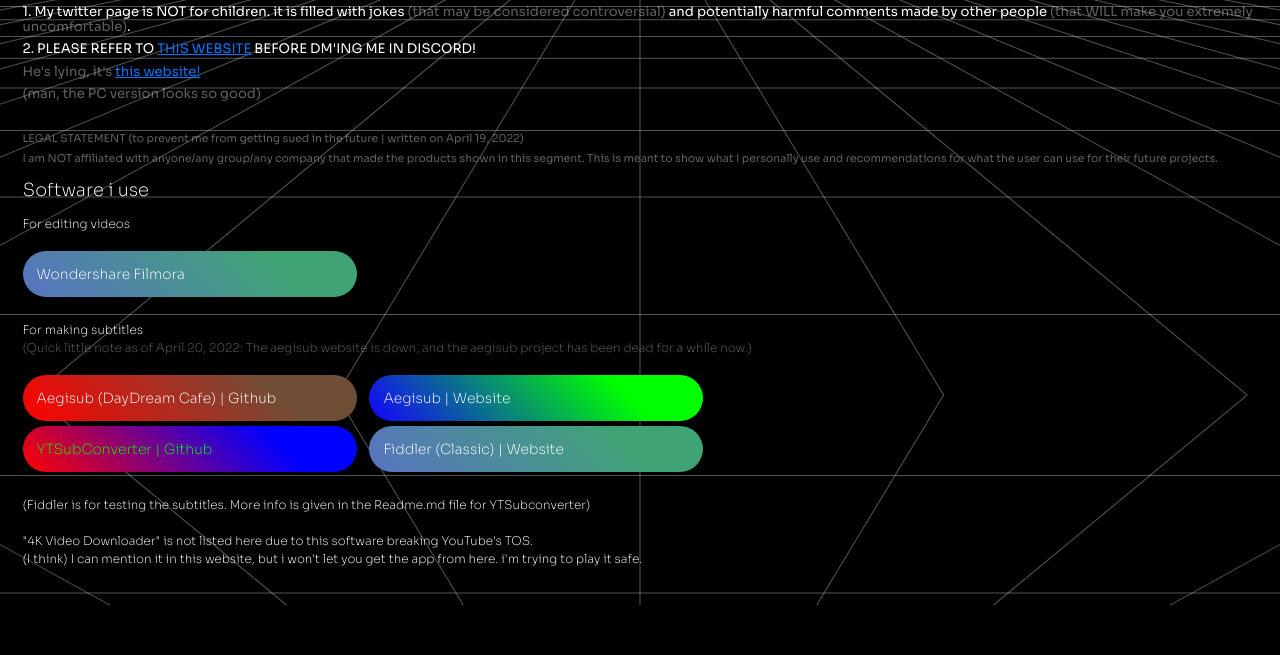
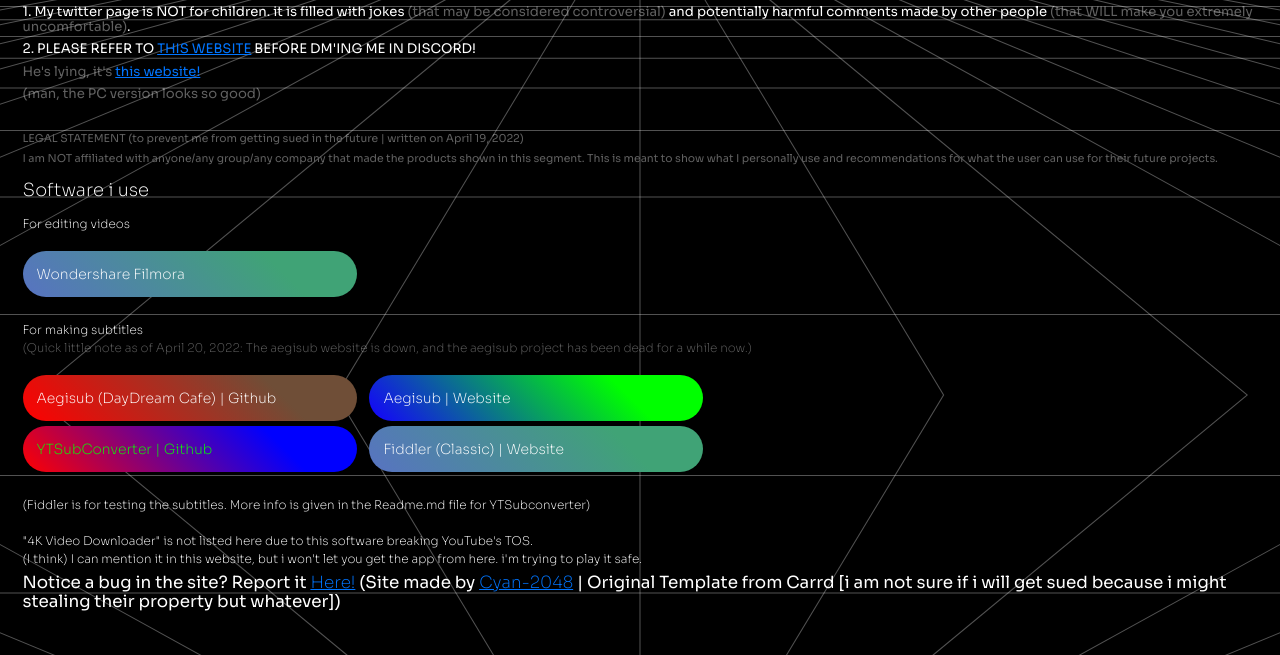
Before and after one commit to KarstenPH/KarstenPHs-site, a plain HTML site: page index.html in a window 1280 px wide. Shown: the part 405-1060 px from the top of the page. Before the commit the page ends 1010 px from the top, so only its background shows below. Drawn offline with Linux system fonts and the light colour scheme.

Commit message:
Update index.html

```diff
--- a/index.html
+++ b/index.html
@@ -6,6 +6,7 @@
 		<meta name="viewport" content="width=device-width, initial-scale=1.0" />
 		<title>KarstenPH ‑ Where you can find me</title>
 		<!-- KarstenPrawnHub -->
+        <!--There are children who used to view my old videos-->
 		<link rel="stylesheet" href="css/style.css" />
 		<script src="js/app.js" defer></script>
 		<!-- Made by cyan-2048 https://github.com/cyan-2048/ -->
@@ -78,6 +79,8 @@
 			<br style="--delay: 2s" />
 			<h4 style="--delay: 2.1s">"4K Video Downloader" is not listed here due to this software breaking YouTube's TOS.</h4>
 			<h4 style="--delay: 2.2s">(I think) I can mention it in this website, but i won't let you get the app from here. i'm trying to play it safe.</h4>
+
+            <p>Notice a bug in the site? Report it <a href =https://github.com/KarstenPH/karstenph.github.io/issues/new> Here!</a> (Site made by <a href = https://github.com/cyan-2048/> Cyan-2048</a> | Original Template from Carrd [i am not sure if i will get sued because i might stealing their property but whatever])</p>
 		</body>
 	</body>
 	<!-- ie support -->
```
